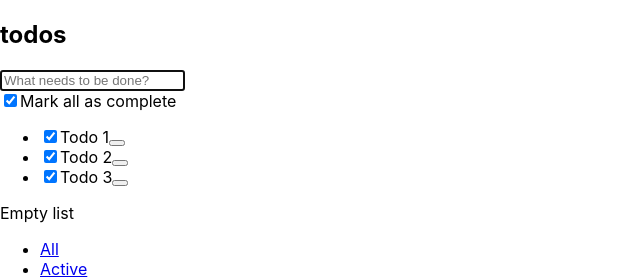
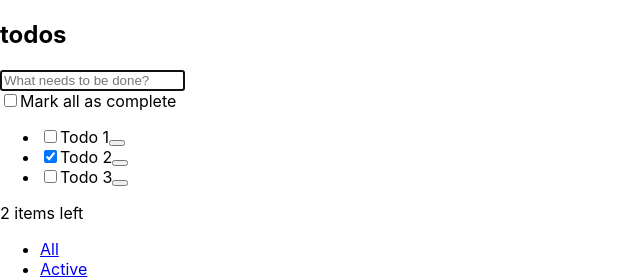
Before and after one commit to oxigenka-fm/learn-react, a React (Create React App) app: page / in a window 1280 px wide. Shown: the top 279 px of the page, without its empty margins (0-640 px from the left). Built offline with nearby package versions, Linux system fonts and the light colour scheme; the HTML template or start-up script is replaced by a standard one.

Commit message:
Fixed all functions, removed debug logs

```diff
--- a/src/App.js
+++ b/src/App.js
@@ -5,12 +5,10 @@ import TodoList from './TodoList';
 import Footer from './Footer';
 import TodoItemsModel from './TodoItemsModel';
 
-const initTodos = todos => new TodoItemsModel(todos);
-
-let model = initTodos([
-  {id: 1, title: 'Todo 1', completed: true},
+const model = new TodoItemsModel([
+  {id: 1, title: 'Todo 1', completed: false},
   {id: 2, title: 'Todo 2', completed: true},
-  {id: 3, title: 'Todo 3', completed: true},
+  {id: 3, title: 'Todo 3', completed: false},
 ]);
 
 /*
@@ -40,49 +38,78 @@ export default class App extends React.Component {
   constructor() {
     super();
 
-    console.log('App construct');
+    this.addItem = this.addItem.bind(this);
+    this.toggleItemCompleted = this.toggleItemCompleted.bind(this);
+    this.toggleAllCompleted = this.toggleAllCompleted.bind(this);
+    this.setFilterSelected = this.setFilterSelected.bind(this);
+    this.clearCompleted = this.clearCompleted.bind(this);
+    this.removeItem = this.removeItem.bind(this);
+
     this.state = {
       todos: model.getItems(),
       filters: model.getFilters()
     };
   }
 
-  addItem(text) {
-    model.addItem({label: text, completed: false});
-
+  updateTodosState() {
     this.setState({
       todos: model.getItems()
     });
   }
 
-  toggleAllCompleted() {
-    model.toggleAllTodosCompleted();
+  addItem(text) {
+    model.addItem({title: text, completed: false});
+    this.updateTodosState();
+  }
 
-    this.setState({
-      todos: model.getItems()
-    });
+  removeItem(item) {
+    model.removeItem(item);
+    this.updateTodosState();
+  }
+
+  toggleItemCompleted(item) {
+    model.toggleItemCompleted(item);
+    this.updateTodosState();
+  }
+
+  toggleAllCompleted(isOn) {
+    model.toggleAllCompleted(isOn);
+    this.updateTodosState();
+  }
+
+  clearCompleted() {
+    model.removeCompleted();
+    this.updateTodosState();
   }
 
   setFilterSelected(filterId) {
     model.setFilterSelected(filterId);
 
     this.setState({
-      filters: model.getFilters()
+      filters: model.getFilters(),
+      todos: model.getItems()
     });
   }
 
   render() {
+    const
+      activeCount = model.getActiveTodosCount(),
+      totalCount  = model.getTotalTodosCount(),
+      filters     = model.getFilters();
+
     return (
       <div>
-        <Header />
+        <Header addItem={this.addItem} />
         <section className="main">
-          <CheckAll isChecked={console.log('isChecked template') || !model.getItems('active').length} toggleAllCompleted={() => this.toggleAllCompleted()} />
-          <TodoList todos={this.state.todos} />
+          <CheckAll isChecked={!activeCount && !!totalCount} toggleAllCompleted={this.toggleAllCompleted} />
+          <TodoList todos={this.state.todos} toggleItemCompleted={this.toggleItemCompleted} removeItem={this.removeItem} />
         </section>
-        <Footer clear={() => this.clearCompleted()}
-          count={model.getActiveTodosCount()}
-          filters={model.getFilters()}
-          setFilterSelected={filterId => this.setFilterSelected(filterId)}
+        <Footer
+          countActive={activeCount}
+          countTotal={totalCount}
+          filters={filters}
+          setFilterSelected={this.setFilterSelected}
+          clearCompleted={this.clearCompleted}
         />
       </div>
     );
--- a/src/CheckAll.js
+++ b/src/CheckAll.js
@@ -1,16 +1,20 @@
 import React from 'react';
 
 export default class CheckAll extends React.Component {
-  onChange() {
-    // TODO: find out why no THIS defined here!!!
-    console.log(this.props);
-    this.props.toggleAllCompleted();
+  constructor(props) {
+    super(props);
+
+    this.toggleAllCompleted = this.toggleAllCompleted.bind(this);
+  }
+
+  toggleAllCompleted(event) {
+    this.props.toggleAllCompleted(!this.props.isChecked);
   }
 
   render() {
     return (
       <div>
-        <input id="toggle-all" className="toggle-all" onChange={this.onChange} defaultChecked={this.props.isChecked} type="checkbox" />
+        <input id="toggle-all" className="toggle-all" onChange={this.toggleAllCompleted} checked={this.props.isChecked} type="checkbox" />
         <label htmlFor="toggle-all">Mark all as complete</label>
       </div>
     );
--- a/src/Filters.js
+++ b/src/Filters.js
@@ -1,7 +1,13 @@
 import React from 'react';
 
 class FilterItem extends React.Component {
-  onClick(e) {
+  constructor(props) {
+    super(props);
+
+    this.selectFilter = this.selectFilter.bind(this);
+  }
+
+  selectFilter(e) {
     e.preventDefault();
 
     this.props.onFilter(this.props.filter.id);
@@ -11,7 +17,7 @@ class FilterItem extends React.Component {
     const item = this.props.filter;
     return (
       <li>
-        <a href={item.id} className={item.selected ? 'selected' : ''} onClick={event => this.onClick(event)}>{item.title}</a>
+        <a href={item.id} className={item.selected ? 'selected' : ''} onClick={this.selectFilter}>{item.title}</a>
       </li>
     )
   }
--- a/src/Footer.js
+++ b/src/Footer.js
@@ -2,18 +2,38 @@ import React from 'react';
 import Filters from './Filters';
 
 export default class Footer extends React.Component {
+  constructor(props) {
+    super(props);
+
+    this.clearCompleted = this.clearCompleted.bind(this);
+  }
+
+  clearCompleted(e) {
+    e.preventDefault();
+
+    this.props.clearCompleted();
+  }
+
   getCounterText() {
-    return this.props.count
-      ? (`${this.props.count} item${this.props.count === 1 ? '' : 's'} left`)
-      : 'Empty list';
+    return this.props.countActive
+      ? (`${this.props.countActive} item${this.props.countActive > 1 ? 's' : ''} left`)
+      : 'All done!';
   }
 
   render() {
+    if (!this.props.countTotal) {
+      return null;
+    }
+
+    const clearCompletedButton = this.props.countActive === this.props.countTotal
+      ? null
+      : <button className="clear-completed" onClick={this.clearCompleted}>Clear completed</button>;
+
     return (
       <footer className="footer">
         <span className="todo-count">{this.getCounterText()}</span>
         <Filters filters={this.props.filters} setFilterSelected={this.props.setFilterSelected}/>
-        <button className="clear-completed">Clear completed</button>
+        {clearCompletedButton}
       </footer>
     );
   }
--- a/src/Header.js
+++ b/src/Header.js
@@ -1,15 +1,33 @@
 import React from 'react';
 
 export default class Header extends React.Component {
+  constructor(props) {
+    super(props);
+
+    this.addItem = this.addItem.bind(this);
+  }
+
+  addItem(event) {
+    event.preventDefault();
+
+    const value = event.target.value.trim();
+
+    if (!value) {
+      event.target.value = '';
+      return;
+    }
+
+    if (value && [13, 10].includes(event.keyCode)) {
+      this.props.addItem(value);
+      event.target.value = '';
+    }
+  }
+
   render() {
     return (
       <header className="header">
         <h1>todos</h1>
-        <input
-          className="new-todo"
-          placeholder="What needs to be done?"
-          autoFocus
-        />
+        <input className="new-todo" placeholder="What needs to be done?" autoFocus onKeyUp={this.addItem}/>
       </header>
     );
   }
--- a/src/TodoItemsModel.js
+++ b/src/TodoItemsModel.js
@@ -5,22 +5,19 @@ const filters = [
 ];
 
 const getFilterSelected = () => {
-  const currentFilter = filters.filter(item => {
-    console.log('getFilterSelected:', item.id, '=', item.selected);
-    return item.selected;
-  });
-
-  console.log('currentFilter', currentFilter[0]);
+  const currentFilter = filters.filter(item => item.selected);
   return currentFilter[0];
 };
+
+let todoNextId = 1;
 
 class TodoItemsModel {
   constructor(items = []) {
     this.items = items;
 
-    this.index = items.reduce((item, index) => Math.max(index, item.id), 0);
-
-    this.index = this.index || 0;
+    if (this.items.length) {
+      todoNextId = items.reduce((index, item) => Math.max(index, item.id), 0) + 1;
+    }
   }
 
   getFilters() {
@@ -32,21 +29,25 @@ class TodoItemsModel {
   }
 
   getActiveTodosCount() {
-    return this.items.reduce((item, count) => {
-      if (!item.completed) {
-        count++;
-      }
+    if (!this.items.length) {
+      return null;
+    }
 
-      return count;
-    }, 0);
+    return this.getItems('active').length;
   }
 
-  getItems(filterId = null) {
-    console.log('requested filter:', filterId);
+  getTotalTodosCount() {
+    if (!this.items.length) {
+      return null;
+    }
+
+    return this.getItems('all').length;
+  }
+
+  getItems(filterId) {
     if (!filterId) {
       filterId = getFilterSelected().id;
     }
-    console.log('getItems: filterId =', filterId);
 
     if (filterId === 'all') {
       return this.items;
@@ -57,24 +58,27 @@ class TodoItemsModel {
     });
   }
 
-  toggleAllTodosCompleted(isOn) {
+  toggleAllCompleted(isOn) {
     this.items = this.items.map(item => {
-      isOn && !item.completed && (item.completed = true);
-      !isOn && item.completed && (item.completed = false);
+      item.completed = !!isOn;
       return item;
     });
+  }
 
-    return this.getItems();
+  toggleItemCompleted(item) {
+    item.completed = !item.completed;
   }
 
   addItem(item) {
-    const itemId = Number(item.id);
+    const itemId = item.id || 0;
 
-    if (itemId < this.index) {
-      item.id = this.index++;
+    if (itemId < todoNextId) {
+      item.id = todoNextId;
     } else {
-      this.index = itemId;
+      todoNextId = itemId;
     }
+
+    todoNextId++;
 
     this.items.push(item);
   }
--- a/src/TodoList.js
+++ b/src/TodoList.js
@@ -1,17 +1,35 @@
 import React from 'react';
 
 class TodoItem extends React.Component {
+  constructor(props) {
+    super(props);
+
+    this.toggleItemCompleted = this.toggleItemCompleted.bind(this);
+    this.removeItem = this.removeItem.bind(this);
+  }
+
+  toggleItemCompleted() {
+    this.props.toggleItemCompleted(this.props.item);
+  }
+
+  removeItem() {
+    this.props.removeItem(this.props.item);
+  }
+
   render() {
     if (!this.props.item) {
       return null;
     }
 
+    const className = this.props.item.completed ? 'completed' : '';
+    const label = this.props.item.title;
+
     return (
-      <li className={this.props.item.completed ? 'completed' : ''}>
+      <li className={className}>
         <div className="view">
-          <input className="toggle" type="checkbox" defaultChecked={this.props.item.completed} />
-          <label>{this.props.item.title}</label>
-          <button className="destroy"></button>
+          <input className="toggle" type="checkbox" onChange={this.toggleItemCompleted} checked={this.props.item.completed} />
+          <label>{label}</label>
+          <button className="destroy" onClick={this.removeItem}></button>
         </div>
       </li>
     );
@@ -24,9 +42,14 @@ export default class TodoList extends React.Component {
       return null;
     }
 
+    const todos = this.props.todos.map(item => (
+        <TodoItem key={item.id} item={item} toggleItemCompleted={this.props.toggleItemCompleted} removeItem={this.props.removeItem}/>
+      )
+    );
+
     return (
       <ul className="todo-list">
-        {this.props.todos.map(item => <TodoItem key={item.id} item={item}/>)}
+        {todos}
       </ul>
     );
   }
```
